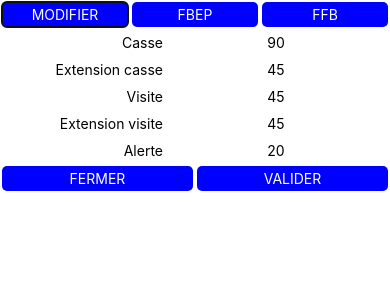
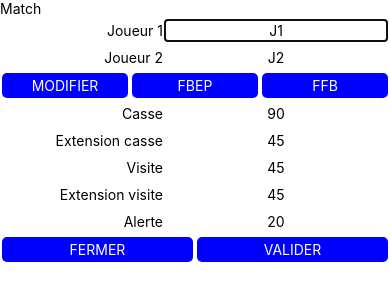
Before and after one commit to M96RU/snooker-scoreboard, a React Native app: screen / in a window 390 px wide. Shown: the top 300 px of the page. Built offline with nearby package versions, Linux system fonts and the light colour scheme.

Commit message:
Replace red/yellow by player name

```diff
--- a/components/Settings/Settings.tsx
+++ b/components/Settings/Settings.tsx
@@ -48,6 +48,16 @@ class Settings extends React.Component<SettingsProps, SettingsState> {
         this.setState(currentState);
     }
 
+    updatePlayerA(update: string, currentState: SettingsState) {
+        currentState.timer.playerA = update;
+        this.setState(currentState);
+    }
+
+    updatePlayerB(update: string, currentState: SettingsState) {
+        currentState.timer.playerB = update;
+        this.setState(currentState);
+    }
+
     updateTimeToPlayAfterBreak(update: string, currentState: SettingsState) {
         const updatedValue = parseInt(update);
         if (!isNaN(updatedValue)) {
@@ -91,6 +101,24 @@ class Settings extends React.Component<SettingsProps, SettingsState> {
     render() {
         return (
             <View style={styles.container}>
+
+                <View><Text>Match</Text></View>
+                <View style={styles.item}>
+                    <Text style={styles.itemLabel}>Joueur 1</Text>
+                    <TextInput
+                        style={styles.itemInput}
+                        value={this.state.timer.playerA}
+                        onChangeText={(text: string) => this.updatePlayerA(text, this.state)}
+                    />
+                </View>
+                <View style={styles.item}>
+                    <Text style={styles.itemLabel}>Joueur 2</Text>
+                    <TextInput
+                        style={styles.itemInput}
+                        value={this.state.timer.playerB}
+                        onChangeText={(text: string) => this.updatePlayerB(text, this.state)}
+                    />
+                </View>
 
                 <View style={styles.buttons}>
                     <Pressable style={styles.button} disabled={this.state.editable} onPress={() => this.edit(this.state)}>
@@ -166,6 +194,7 @@ class Settings extends React.Component<SettingsProps, SettingsState> {
             </View>
         )
     }
+
 }
 
 const styles = StyleSheet.create({
--- a/components/Timer/Timer.tsx
+++ b/components/Timer/Timer.tsx
@@ -2,6 +2,8 @@ import React from 'react';
 import {Dimensions, Pressable, StyleSheet, Text, Vibration, View} from "react-native";
 
 export interface TimerProps {
+    playerA: string,
+    playerB: string,
     timeToPlayAfterBreak: number,
     timeToAddAfterBreak: number,
     timeToPlayDuringGame: number,
@@ -43,7 +45,6 @@ const Timer = (props: TimerProps) => {
             clearTimeout(id);
         };
     });
-
 
     const pause = () => {
         if (paused > 0) {
@@ -174,10 +175,10 @@ const Timer = (props: TimerProps) => {
                 </View>
                 <View style={styles.buttons}>
                     <Pressable style={[styles.button, styles.buttonYellow, styleAllowed(extensionAAllowed)]} disabled={!extensionAAllowed} onPress={extensionA}>
-                        <Text style={[styles.buttonText, styles.buttonTextBlack]}>Extension Jaunes</Text>
+                        <Text style={[styles.buttonText, styles.buttonTextBlack]}>Extension {props.playerA}</Text>
                     </Pressable>
                     <Pressable style={[styles.button, styles.buttonRed, styleAllowed(extensionBAllowed)]} disabled={!extensionBAllowed} onPress={extensionB}>
-                        <Text style={styles.buttonText}>Extension Rouges</Text>
+                        <Text style={styles.buttonText}>Extension {props.playerB}</Text>
                     </Pressable>
                 </View>
                 <View style={styles.buttons}>
--- a/pages/Scorer/Scorer.tsx
+++ b/pages/Scorer/Scorer.tsx
@@ -19,6 +19,8 @@ class Scorer extends React.Component<ScorerProps, ScorerState> {
         this.state = {
             displaySettings: true,
             timerProps: {
+                playerA: 'J1',
+                playerB: 'J2',
                 timeToPlayAfterBreak: 90,
                 timeToAddAfterBreak: 45,
                 timeToPlayDuringGame: 45,
```
